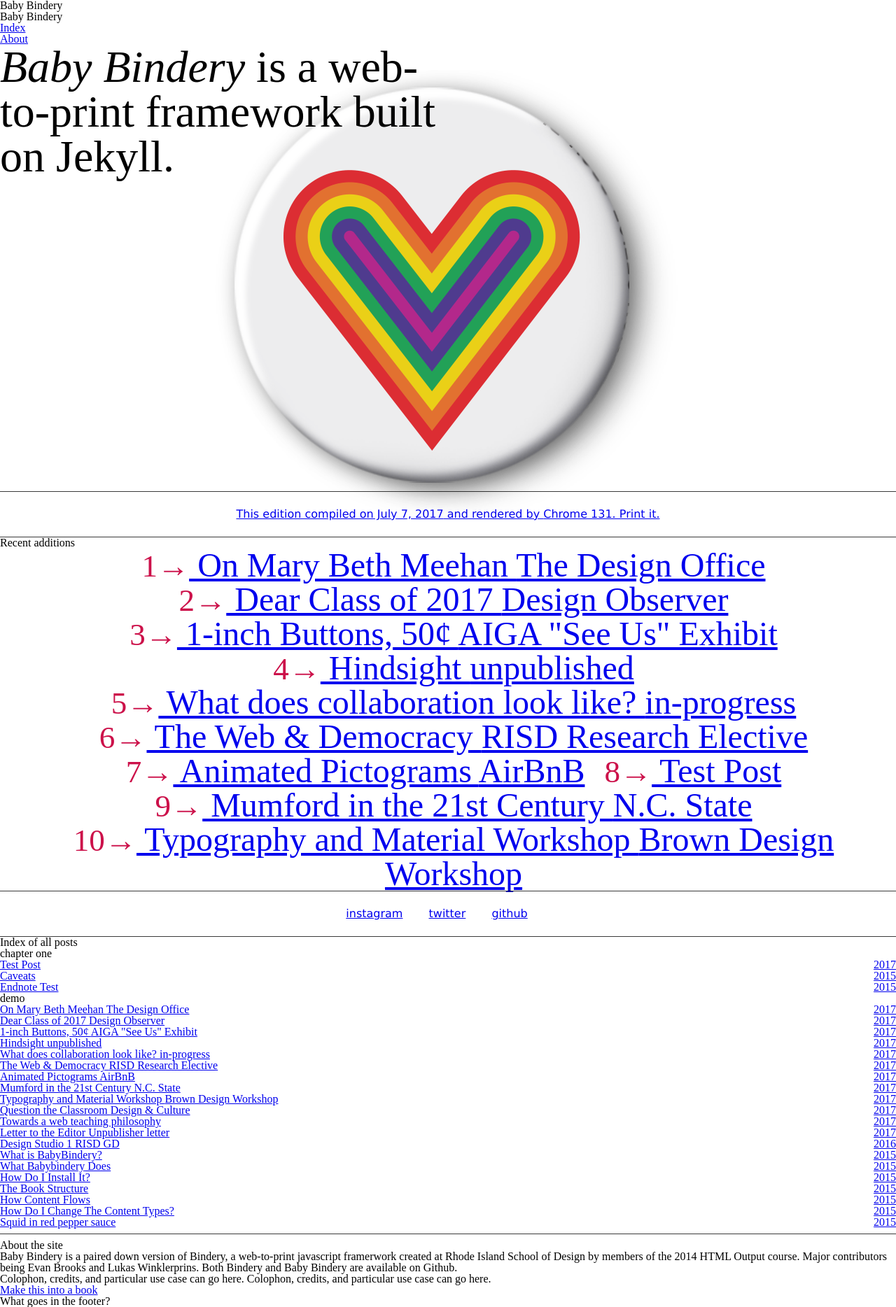
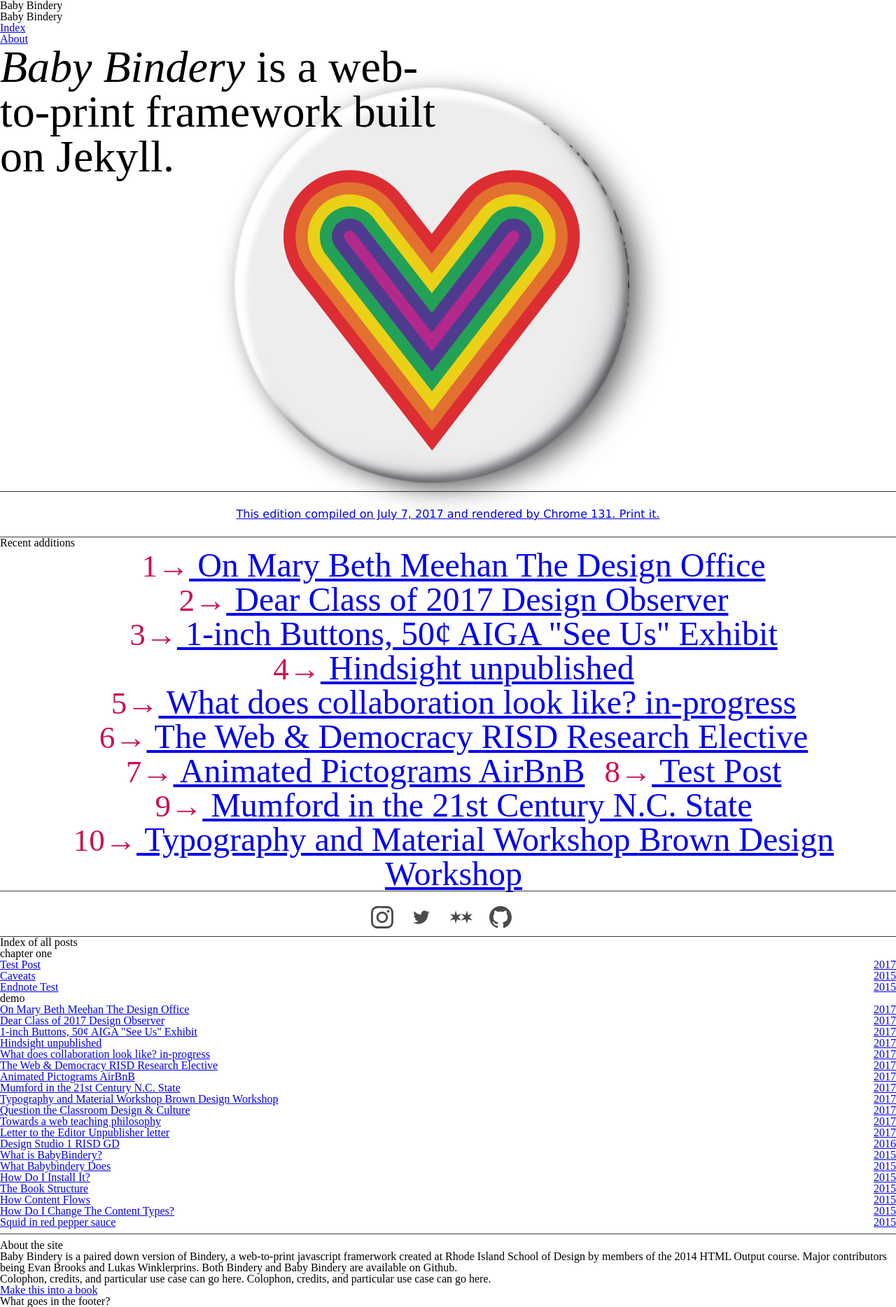
Before and after one commit to thedesignoffice/babybindery, a Jekyll site: the page built from index.html, in a window 1280 px wide. Shown: the whole page at 70% size. Built offline with Jekyll 4.4.1, drawn with Linux system fonts in a browser that asks for light colours; nearby versions of some CDN libraries; library files that are not in the unit come from our copies.

Commit message:
social icons

```diff
--- a/_config.yml
+++ b/_config.yml
@@ -15,6 +15,9 @@
 twitter_username: designofficepvd
 github_username: thedesignoffice
 instagram_username: designofficepvd
+arena_username: john-caserta
+vimeo_username: user1072259
+medium_username:
 chapters: ["chapter one", demo] # note that if you have a multi-word content type to wrap it in quotes. This is not necessary in your post files, however.
 book_width: 8.5in
 book_height: 11in
--- a/_layouts/toc.html
+++ b/_layouts/toc.html
@@ -22,13 +22,17 @@
   /* toc elements */
   .output { grid-row: 3 / 4; grid-column: 1 / 4; }
   .sociallinks { grid-row: 5 / 6; grid-column: 1 / 4; }
-  .sociallinks li { display: inline-block; margin-right: 2rem; }
+  .sociallinks li { display: inline-block; margin-right: 1.2rem; }
   .fullindex { grid-row: 6 / 7; grid-column: 2 / 3; }
   .colophon { grid-row: 8 / 9; grid-column: 2 / 3; }
   hr { grid-row: 7 / 8; grid-column: 1 / 4; width: 100%; background: #3a3a3a; border: none;
     height: 1px; }
   .stripe { border-top: 1px solid #3a3a3a; text-align: center; padding: 0 4rem; height: 4rem; mix-blend-mode: multiply; border-bottom: 1px solid #3a3a3a;
     display: grid; justify-content: center; align-content: center; color: #797777; font-family: "DomaineSansText-Italic", "Lucida Grande", verdana, sans-serif;  }
+
+
+  .sociallinks img { height: 3rem; padding-top: .8rem; width: 2rem; opacity: .7; transition: .5s all; }
+  .sociallinks img:hover { opacity: 1; }
 
   .recentadditions { grid-row: 4 / 5; grid-column: 2 / 3; }
   .recentadditions ol { font-size: 3rem; line-height: 100%; text-align: center; list-style-type: none;  }
@@ -148,9 +152,12 @@
     <!-- 6 -->
     <section class="stripe sociallinks" id="indexjump">
       <ul>
-      {% if site.instagram_username %}<li><a href="http://instagram.com/{{ site.instagram_username }}">instagram</a></li>{% endif %}
-      {% if site.twitter_username %}<li><a href="http://twitter.com/{{ site.twitter_username }}">twitter</a></li>{% endif %}
-      {% if site.github_username %}<li><a href="http://github.com/{{ site.github_username }}">github</a></li>{% endif %}
+      {% if site.instagram_username %}<li><a href="http://instagram.com/{{ site.instagram_username }}"><img src="/img/social/instagram.svg"></a></li>{% endif %}
+      {% if site.twitter_username %}<li><a href="http://twitter.com/{{ site.twitter_username }}"><img src="/img/social/twitter.svg"></a></li>{% endif %}
+      {% if site.vimeo %}<li><a href="http://vimeo.com/{{ site.vimeo }}"><img src="/img/social/vimeo.svg"></a></a></li>{% endif %}
+      {% if site.arena_username %}<li><a href="https://www.are.na./{{ site.arena_username }}"><img src="/img/social/arena.svg"></a></a></li>{% endif %}
+      {% if site.medium_username %}<li><a href="http://medium.com/@{{ site.medium_username }}"><img src="/img/social/medium.svg"></a></a></li>{% endif %}
+      {% if site.github_username %}<li><a href="http://github.com/{{ site.github_username }}"><img src="/img/social/github.svg"></a></a></li>{% endif %}
       </ul>
     </section>
 
```
Also changed, not shown: img/social/arena.svg (added), img/social/facebook.svg (added), img/social/github.svg (added), img/social/instagram.svg (added), img/social/medium.svg (added), img/social/soundcloud.svg (added), img/social/twitter.svg (added), img/social/vimeo.svg (added), img/social/youtube.svg (added).
